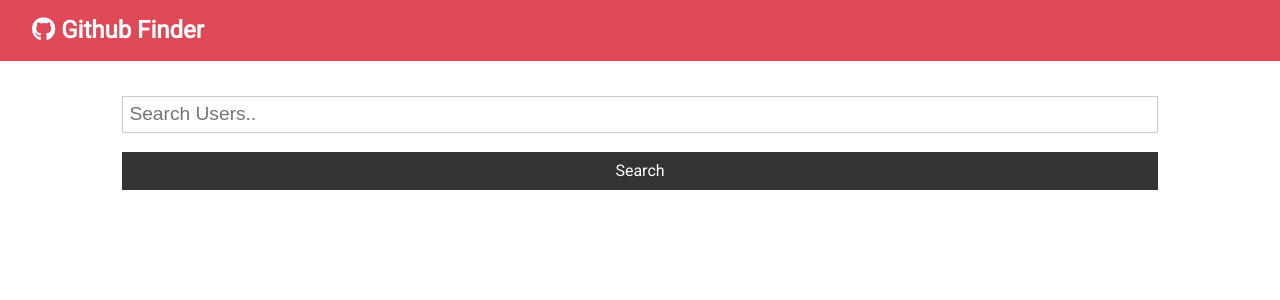
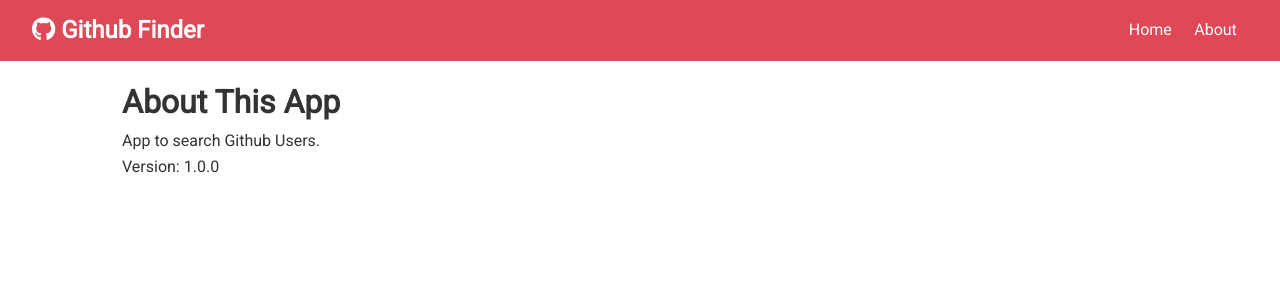
Before and after one commit to charlespalmerbf/react-github-api, a React (Create React App) app: page /about in a window 1280 px wide. Shown: the top 300 px of the page. Built offline with nearby package versions, Linux system fonts and the light colour scheme.

Commit message:
Start S4 22 Commit

```diff
--- a/package.json
+++ b/package.json
@@ -10,6 +10,7 @@
     "axios": "^0.21.1",
     "react": "^17.0.2",
     "react-dom": "^17.0.2",
+    "react-router-dom": "^5.2.0",
     "react-scripts": "4.0.3",
     "web-vitals": "^1.0.1"
   },
--- a/src/App.js
+++ b/src/App.js
@@ -1,8 +1,10 @@
-import React, { Component } from 'react';
+import React, { Component, Fragment } from 'react';
+import { BrowserRouter as Router, Switch, Route } from 'react-router-dom';
 import Navbar from './components/layout/Navbar';
 import Users from './components/users/Users';
 import Search from './components/users/Search';
 import Alert from './components/layout/Alert';
+import About from './components/pages/About';
 import axios from 'axios';
 import './App.css';
 
@@ -53,6 +55,8 @@
 
     return (
 
+      <Router>
+
       <div className="App">
 
         <Navbar title = "Github Finder" icon = "fab fa-github"/>
@@ -61,13 +65,29 @@
 
           <Alert alert={this.state.alert} />
 
-          <Search searchUsers={this.searchUsers} clearUsers={this.clearUsers} showClear={users.length > 0 ? true: false} setAlert={this.setAlert}/>
+          <Switch>
 
-          <Users loading={loading} users={users}/>
+              <Route exact path='/' render={props => (
+
+                <Fragment>
+
+                    <Search searchUsers={this.searchUsers} clearUsers={this.clearUsers} showClear={users.length > 0 ? true: false} setAlert={this.setAlert}/>
+
+                    <Users loading={loading} users={users}/>
+
+                </Fragment>
+
+              )} />
+
+              <Route exact path='/about' component={About} />
+
+          </Switch>
 
         </div>
 
       </div>
+
+      </Router>
 
     );
 
--- a/src/components/layout/Navbar.js
+++ b/src/components/layout/Navbar.js
@@ -1,5 +1,6 @@
 import React from 'react'
 import PropTypes from 'prop-types';
+import { Link } from 'react-router-dom';
 
 const Navbar = ({ icon, title }) => {
 
@@ -9,6 +10,22 @@
         <nav className="navbar bg-primary">
 
             <h1> <i className={icon}></i> {title} </h1>
+
+            <ul>
+
+                <li>
+
+                    <Link to='/'> Home </Link>
+
+                </li>
+
+                <li>
+
+                    <Link to='/about'> About </Link>
+
+                </li>
+
+            </ul>
 
         </nav>
 
--- /dev/null
+++ b/src/components/pages/About.js
@@ -0,0 +1,21 @@
+import React, { Fragment } from 'react'
+
+const About = () => {
+
+    return (
+
+        <Fragment>
+
+            <h1>About This App</h1>
+
+            <p>App to search Github Users.</p>
+
+            <p>Version: 1.0.0</p>
+
+        </Fragment>
+
+    )
+
+}
+
+export default About
```
Also changed, not shown: 1 other file (tests, documents, lock files or other folders).
